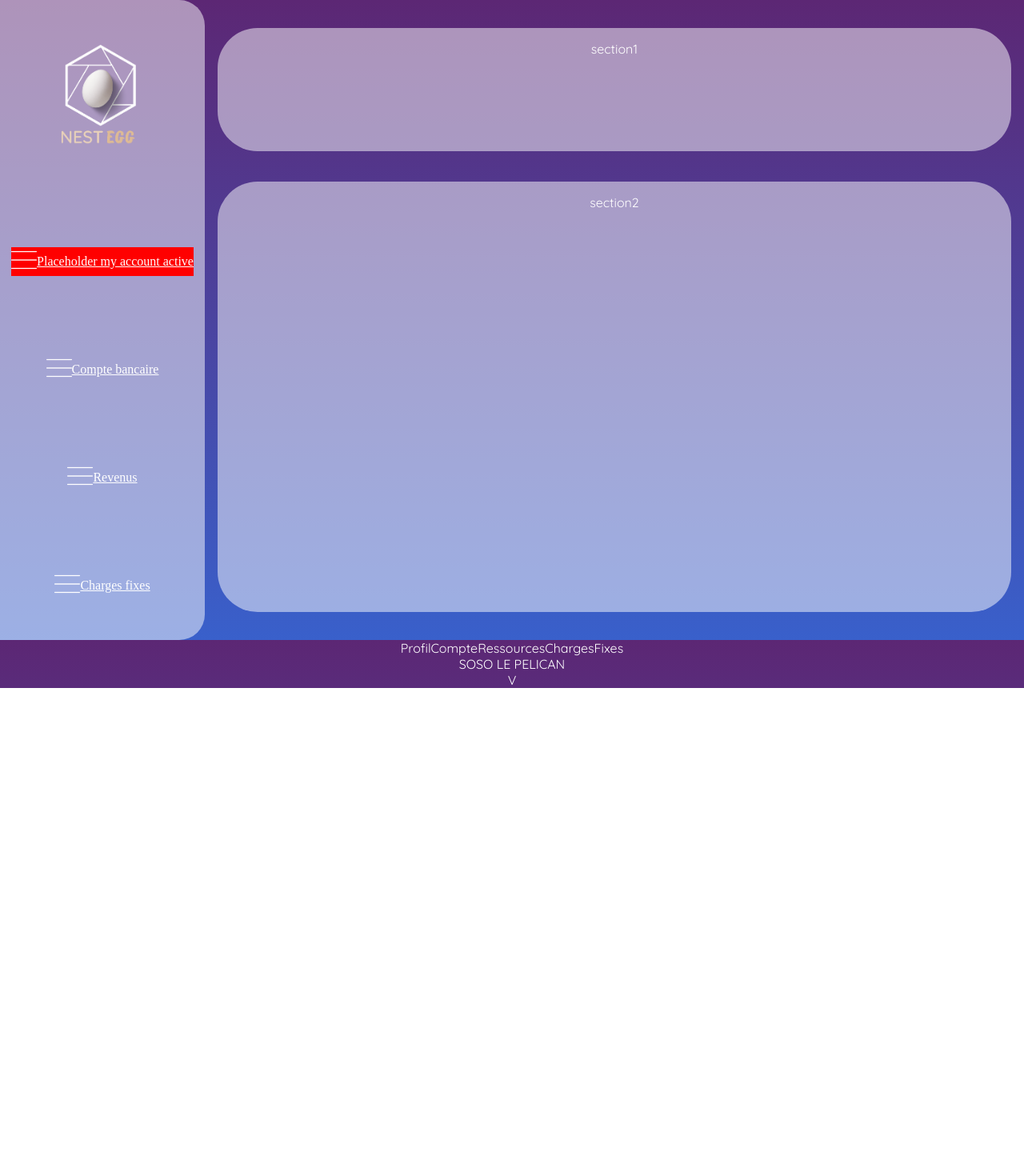
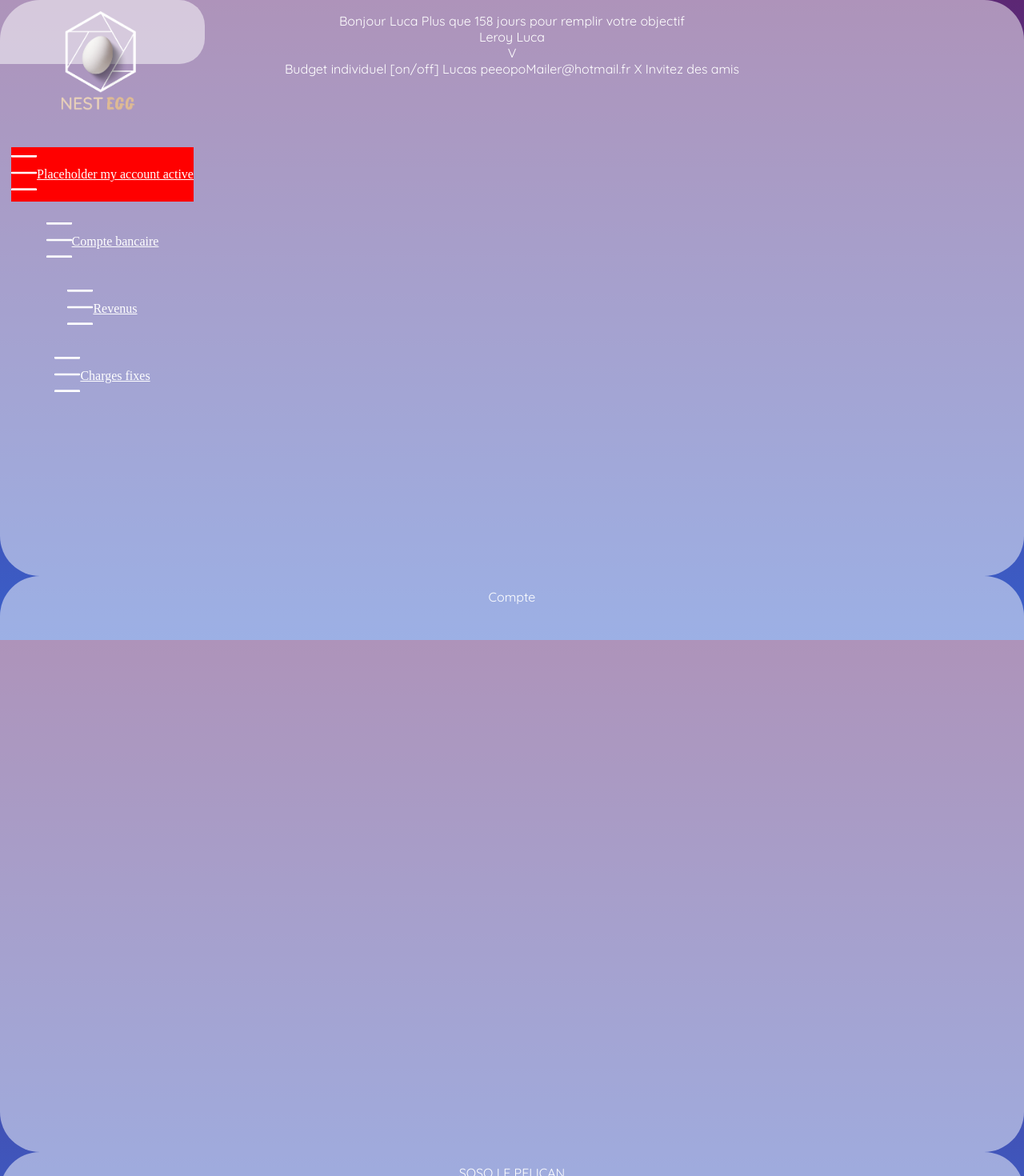
Before and after one commit to AlexandraJUREDIEU/NestEgg.App, a React (Vite) app: page /my-account in a window 1280 px wide. Shown: the top 1470 px of the page at 80% size. Before the commit the page ends 860 px from the top, so only its background shows below. Built offline with nearby package versions, Linux system fonts and the light colour scheme; a web font is replaced by a local one.

Commit message:
:construction: html Profil
Début du html sur la page Profil

```diff
--- a/src/MyAccount.jsx
+++ b/src/MyAccount.jsx
@@ -1,11 +1,11 @@
 import HeaderContainer from "./assets/layout/Header";
 import HeaderProfile from './assets/layout/HeaderProfil.jsx';
+
+
 import styled from "styled-components";
 
 
 
-import SectionInWrapper from "./assets/components/SectionInWrapper";
-import Wrapper from "./assets/components/Wrapper";
 import Profil from "./pages/myAccount/Profil.jsx";
 import Compte from "./pages/myAccount/Compte.jsx";
 import Ressources from "./pages/myAccount/Ressources.jsx";
@@ -17,11 +17,14 @@ const Style = styled.header`
   /*Vue globale*/
   width:100wh;
   height:100vh;
-  .section{
+  section{
     border-radius:50px;
     background-color: rgba(255, 255, 255, 0.5);
     padding:0 5em;
     padding-top:1em;
+  }
+  section {
+    height: 90vh;
   }
 
   /*Vue mobile*/
@@ -82,42 +85,15 @@ function MyAccount() {
       <>
         <Style>
         <HeaderProfile links={links}></HeaderProfile>
-        <div className="sections">
+        {/*<div className="sections">
           <section className="section section1">section1</section>
           <section className="section section2">section2</section>
-        </div>
-        <Profil />
-        <Compte />
-        <Ressources />
-        <ChargesFixes />
+        </div>*/}
 
-
-
-
-
-
-
-          {/*Ressources */}
-          <Wrapper
-            initial={<div>SOSO LE PELICAN</div>}
-            deroule={<><SectionInWrapper
-              title="Salaire N°1"
-              text="Arrive vers le"
-              listOptions={['01', '02', '03']}
-            />
-            <SectionInWrapper
-              title="Salaire N°2"
-              text="Arrive vers le"
-              listOptions={['01', '02', '03']}
-            />
-            <SectionInWrapper
-              title="Salaire N°3"
-              text="Arrive vers le"
-              listOptions={['01', '02', '03']}
-            /></>
-          }
-        >
-        </Wrapper>
+        <section><Profil /></section>
+        <section><Compte /></section>
+        <section><Ressources /></section>
+        <section><ChargesFixes /></section>
         </Style>
       </>
     )
--- a/src/assets/layout/HeaderProfil.jsx
+++ b/src/assets/layout/HeaderProfil.jsx
@@ -9,7 +9,7 @@ const HeaderProfilStyle = styled.header`
   flex-direction: row;
   img {
     width: 2em;
-    height: 2em;
+    height: 8vh;
   }
   ul {
     display: flex;
@@ -20,9 +20,10 @@ const HeaderProfilStyle = styled.header`
     bottom: 0;
     border-radius: 8em 8em 0 0;
     background-color: rgba(255, 255, 255, 0.5);
+    height:10%;
   }
   li {
-    padding: 0.5em 0;
+    padding: 1vh 0;
     display: flex;
     align-items: center;
   }
--- a/src/pages/myAccount/Profil.jsx
+++ b/src/pages/myAccount/Profil.jsx
@@ -1,10 +1,23 @@
+import Wrapper from "../../assets/components/Wrapper"
+
 function Profil() {
     //State
     //Comportement
     //Render
     return (
       <>
-        Profil
+        Bonjour Luca
+        Plus que 158 jours pour remplir votre objectif
+
+        <Wrapper
+            initial={<div>Leroy Luca</div>}
+            deroule={<>peepoMail@hotmail.fr</>}
+        />
+        Budget individuel [on/off]
+
+        Lucas peeopoMailer@hotmail.fr X
+
+        Invitez des amis
       </>
     )
   }
--- a/src/pages/myAccount/Ressources.jsx
+++ b/src/pages/myAccount/Ressources.jsx
@@ -1,10 +1,46 @@
+
+
+import SectionInWrapper from "../../assets/components/SectionInWrapper";
+import Wrapper from "../../assets/components/Wrapper";
+
 function Ressources() {
     //State
     //Comportement
     //Render
     return (
       <>
-        Ressources
+
+
+
+          {/*Ressources */}
+          <Wrapper
+            initial={<div>SOSO LE PELICAN</div>}
+            deroule={<><SectionInWrapper
+              title="Salaire N°1"
+              text="Arrive vers le"
+              listOptions={['01', '02', '03']}
+            />
+            <SectionInWrapper
+              title="Salaire N°2"
+              text="Arrive vers le"
+              listOptions={['01', '02', '03']}
+            />
+            <SectionInWrapper
+              title="Salaire N°3"
+              text="Arrive vers le"
+              listOptions={['01', '02', '03']}
+            /></>
+          }
+        >
+        </Wrapper>
+
+
+
+
+
+
+
+
       </>
     )
   }
```
